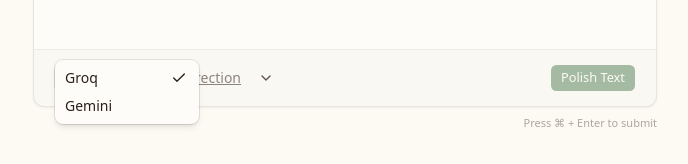
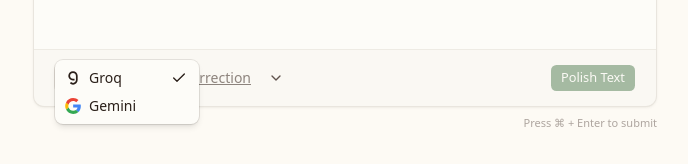
Before and after one commit to faisal-hendra/QuillBuddy, a React (Vite) app: page / in a window 1280 px wide. Both pictures are taken after a click on the button "Groq". Shown: the part 244-408 px from the top of the page, without its empty margins (295-983 px from the left). Built offline with nearby package versions, Linux system fonts and the light colour scheme; what tailwind-animations would draw is missing.

Commit message:
refactor: add provider logos

```diff
--- /dev/null
+++ b/src/components/logos/GeminiLogo.jsx
@@ -0,0 +1,34 @@
+import React from "react";
+
+function GeminiLogo() {
+  return (
+    <div>
+      <svg
+        width="800px"
+        height="800px"
+        viewBox="-3 0 262 262"
+        xmlns="http://www.w3.org/2000/svg"
+        preserveAspectRatio="xMidYMid"
+      >
+        <path
+          d="M255.878 133.451c0-10.734-.871-18.567-2.756-26.69H130.55v48.448h71.947c-1.45 12.04-9.283 30.172-26.69 42.356l-.244 1.622 38.755 30.023 2.685.268c24.659-22.774 38.875-56.282 38.875-96.027"
+          fill="#4285F4"
+        />
+        <path
+          d="M130.55 261.1c35.248 0 64.839-11.605 86.453-31.622l-41.196-31.913c-11.024 7.688-25.82 13.055-45.257 13.055-34.523 0-63.824-22.773-74.269-54.25l-1.531.13-40.298 31.187-.527 1.465C35.393 231.798 79.49 261.1 130.55 261.1"
+          fill="#34A853"
+        />
+        <path
+          d="M56.281 156.37c-2.756-8.123-4.351-16.827-4.351-25.82 0-8.994 1.595-17.697 4.206-25.82l-.073-1.73L15.26 71.312l-1.335.635C5.077 89.644 0 109.517 0 130.55s5.077 40.905 13.925 58.602l42.356-32.782"
+          fill="#FBBC05"
+        />
+        <path
+          d="M130.55 50.479c24.514 0 41.05 10.589 50.479 19.438l36.844-35.974C195.245 12.91 165.798 0 130.55 0 79.49 0 35.393 29.301 13.925 71.947l42.211 32.783c10.59-31.477 39.891-54.251 74.414-54.251"
+          fill="#EB4335"
+        />
+      </svg>
+    </div>
+  );
+}
+
+export default GeminiLogo;
--- /dev/null
+++ b/src/components/logos/GroqLogo.jsx
@@ -0,0 +1,20 @@
+import React from "react";
+
+function GroqLogo() {
+  return (
+    <div>
+      <svg
+        fill="currentColor"
+        fill-rule="evenodd"
+        height="1em"
+        viewBox="0 0 24 24"
+        width="1em"
+        xmlns="http://www.w3.org/2000/svg"
+      >
+        <path d="M12.036 2c-3.853-.035-7 3-7.036 6.781-.035 3.782 3.055 6.872 6.908 6.907h2.42v-2.566h-2.292c-2.407.028-4.38-1.866-4.408-4.23-.029-2.362 1.901-4.298 4.308-4.326h.1c2.407 0 4.358 1.915 4.365 4.278v6.305c0 2.342-1.944 4.25-4.323 4.279a4.375 4.375 0 01-3.033-1.252l-1.851 1.818A7 7 0 0012.029 22h.092c3.803-.056 6.858-3.083 6.879-6.816v-6.5C18.907 4.963 15.817 2 12.036 2z" />
+      </svg>
+    </div>
+  );
+}
+
+export default GroqLogo;
--- /dev/null
+++ b/src/components/logos/OpenRouterLogo.jsx
@@ -0,0 +1,20 @@
+import React from "react";
+
+function OpenRouterLogos() {
+  return (
+    <div>
+      <svg
+        fill="currentColor"
+        fill-rule="evenodd"
+        height="1em"
+        viewBox="0 0 24 24"
+        width="1em"
+        xmlns="http://www.w3.org/2000/svg"
+      >
+        <path d="M16.804 1.957l7.22 4.105v.087L16.73 10.21l.017-2.117-.821-.03c-1.059-.028-1.611.002-2.268.11-1.064.175-2.038.577-3.147 1.352L8.345 11.03c-.284.195-.495.336-.68.455l-.515.322-.397.234.385.23.53.338c.476.314 1.17.796 2.701 1.866 1.11.775 2.083 1.177 3.147 1.352l.3.045c.694.091 1.375.094 2.825.033l.022-2.159 7.22 4.105v.087L16.589 22l.014-1.862-.635.022c-1.386.042-2.137.002-3.138-.162-1.694-.28-3.26-.926-4.881-2.059l-2.158-1.5a21.997 21.997 0 00-.755-.498l-.467-.28a55.927 55.927 0 00-.76-.43C2.908 14.73.563 14.116 0 14.116V9.888l.14.004c.564-.007 2.91-.622 3.809-1.124l1.016-.58.438-.274c.428-.28 1.072-.726 2.686-1.853 1.621-1.133 3.186-1.78 4.881-2.059 1.152-.19 1.974-.213 3.814-.138l.02-1.907z" />
+      </svg>
+    </div>
+  );
+}
+
+export default OpenRouterLogos;
--- a/src/pages/MainApp.jsx
+++ b/src/pages/MainApp.jsx
@@ -21,6 +21,8 @@
   BoxlessSelectTrigger,
   BoxlessSelectValue,
 } from "@/components/ui/boxless-select";
+import GeminiLogo from "@/components/logos/GeminiLogo";
+import GroqLogo from "@/components/logos/GroqLogo";
 
 const MainApp = () => {
   const [userInput, setUserInput] = useState("");
@@ -112,13 +114,19 @@
                       value={provider}
                       onValueChange={(e) => setProvider(e)}
                     >
-                      <SelectTrigger className="w-[100px]">
+                      <SelectTrigger className="w-[110px]">
                         <SelectValue />
                       </SelectTrigger>
                       <SelectContent>
                         <SelectGroup>
-                          <SelectItem value="groq">Groq</SelectItem>
-                          <SelectItem value="gemini">Gemini</SelectItem>
+                          <SelectItem value="groq">
+                            <GroqLogo />
+                            Groq
+                          </SelectItem>
+                          <SelectItem value="gemini">
+                            <GeminiLogo />
+                            Gemini
+                          </SelectItem>
                         </SelectGroup>
                       </SelectContent>
                     </Select>
```
Also changed, not shown: src/components/logos/OllamaLogo.jsx (added, +21 -0 lines).
